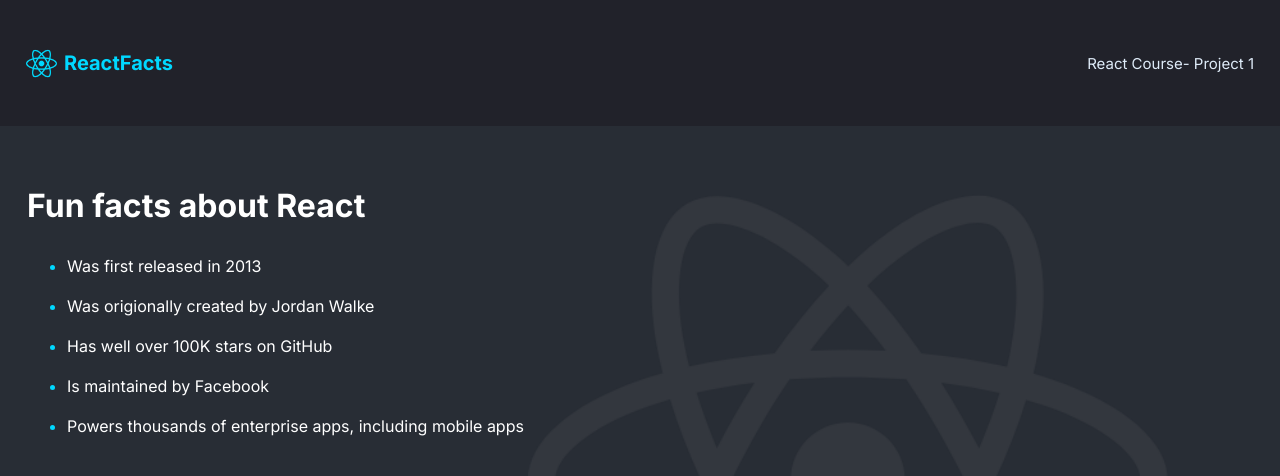
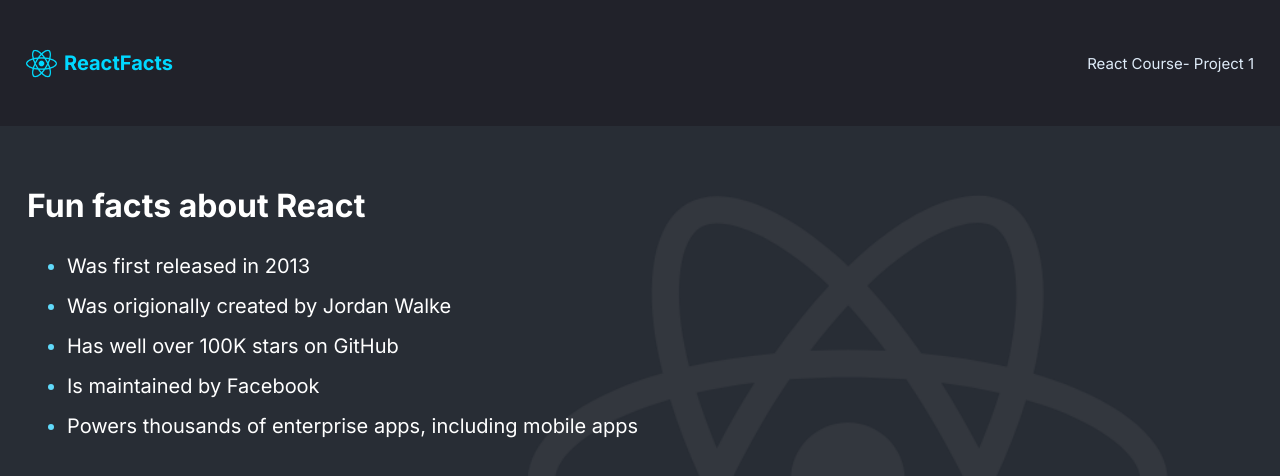
Before and after one commit to LurieK/Scrimba-React-Project, a React (Create React App) app: page / in a window 1280 px wide. Shown: the top 476 px of the page. Built offline with nearby package versions, Linux system fonts and the light colour scheme.

Commit message:
make ul font larger

```diff
--- a/src/styles.css
+++ b/src/styles.css
@@ -74,7 +74,8 @@ h3{
 
 }
 .list-items li {
-  color: #00D8FF;
+  color: #61DAFB;
+  font-size: 20px;
 
 
 }
```
